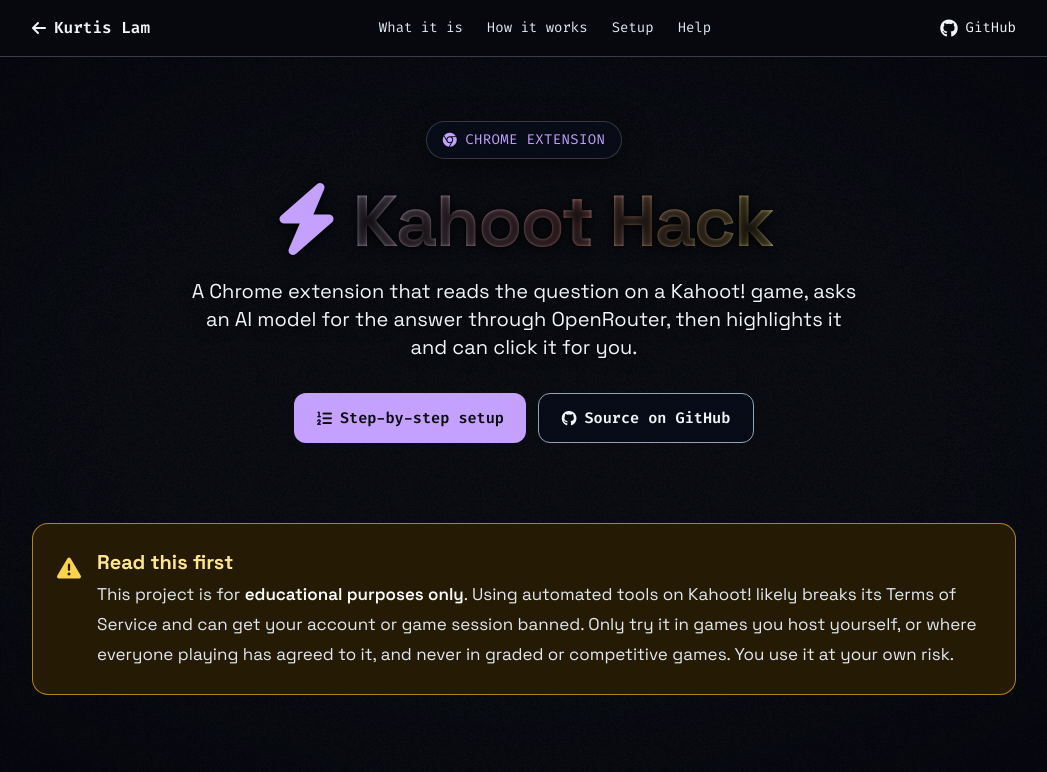
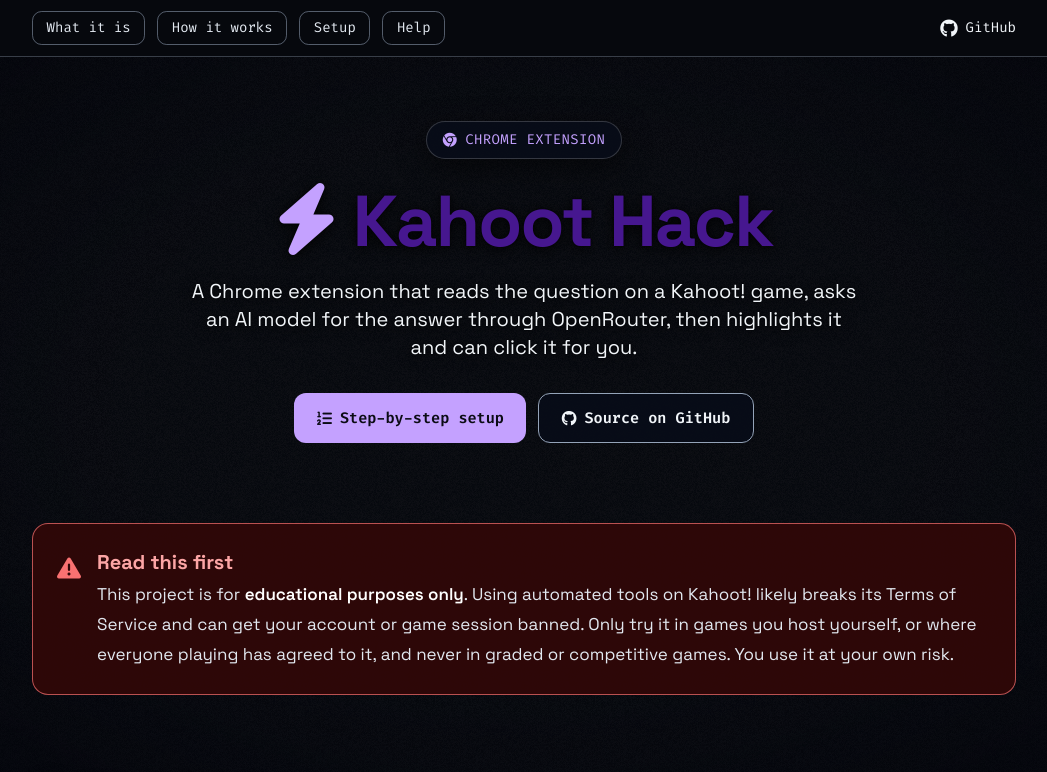
Before and after one commit to Kurtis-Lam/my-personal-webpage, a plain HTML site: page public/kahoot-hack.html in a window 1280 px wide. Shown: the top 772 px of the page, without its empty margins (116-1163 px from the left). Drawn offline with nearby package versions, Linux system fonts and the light colour scheme.

Commit message:
Update Kahoot Hack page
Set the Kahoot Hack title to solid #46178F, add bordered button styling to the top nav links, remove the top-left Kurtis Lam back button, point all GitHub links (top right, hero button, step 1) to https://github.com/Kurtis-Lam/kahoot-hack, change the Cost card to state the app is completely free via openrouter/free, and make the disclaimer warning red.

```diff
--- a/public/kahoot-hack.html
+++ b/public/kahoot-hack.html
@@ -60,11 +60,7 @@
     .text-readable { text-shadow: 0 2px 14px rgba(0, 0, 0, 0.9), 0 0 3px rgba(0, 0, 0, 0.7); }
 
     .gradient-title {
-      background-image: linear-gradient(90deg, #e9d5ff, #fda4af, #fde68a);
-      -webkit-background-clip: text;
-      background-clip: text;
-      -webkit-text-fill-color: transparent;
-      color: transparent;
+      color: #46178F;
     }
 
     .body-text { font-size: 1.0625rem; line-height: 1.75; color: #e2e8f0; }
@@ -111,6 +107,13 @@
     .btn-ghost { background: rgba(8, 12, 24, 0.92); color: #f1f5f9; border: 1px solid #94a3b8; }
     .btn-ghost:hover { border-color: var(--accent); color: var(--accent); }
 
+    .nav-btn {
+      display: inline-flex; align-items: center; padding: 0.35rem 0.85rem;
+      border: 1px solid rgba(148, 163, 184, 0.55); border-radius: 0.6rem;
+      background: transparent; transition: border-color 0.2s ease, color 0.2s ease;
+    }
+    .nav-btn:hover { border-color: var(--accent); }
+
     .data-table { width: 100%; border-collapse: collapse; font-size: 1rem; line-height: 1.55; }
     .data-table th, .data-table td { text-align: left; padding: 0.8rem 1rem; border-bottom: 1px solid #334155; vertical-align: top; }
     .data-table th { color: #fff; font-weight: 700; background: #0f172a; }
@@ -134,7 +137,7 @@
     }
     .tab-btn[aria-selected="true"] { background: var(--accent); color: #0b0b14; border-color: var(--accent); }
 
-    .warn { border: 1px solid rgba(251, 191, 36, 0.65); background: rgba(40, 28, 4, 0.94); }
+    .warn { border: 1px solid rgba(248, 113, 113, 0.7); background: rgba(48, 8, 8, 0.94); }
 
     a:focus-visible, button:focus-visible, summary:focus-visible {
       outline: 2px solid #67e8f9; outline-offset: 3px;
@@ -157,17 +160,13 @@
   <!-- Top bar -->
   <header class="topbar sticky top-0 z-30">
     <div class="max-w-5xl mx-auto px-5 h-14 flex items-center justify-between gap-4">
-      <a href="/" class="flex items-center gap-2 font-mono font-semibold text-slate-100 hover:text-[var(--accent)] text-sm md:text-base">
-        <i class="fa-solid fa-arrow-left"></i>
-        <span>Kurtis Lam</span>
-      </a>
-      <nav class="hidden md:flex items-center gap-6 font-mono text-sm text-slate-200" aria-label="On this page">
-        <a href="#what" class="hover:text-[var(--accent)]">What it is</a>
-        <a href="#how" class="hover:text-[var(--accent)]">How it works</a>
-        <a href="#setup" class="hover:text-[var(--accent)]">Setup</a>
-        <a href="#troubleshooting" class="hover:text-[var(--accent)]">Help</a>
+      <nav class="hidden md:flex items-center gap-3 font-mono text-sm text-slate-200" aria-label="On this page">
+        <a href="#what" class="nav-btn hover:text-[var(--accent)]">What it is</a>
+        <a href="#how" class="nav-btn hover:text-[var(--accent)]">How it works</a>
+        <a href="#setup" class="nav-btn hover:text-[var(--accent)]">Setup</a>
+        <a href="#troubleshooting" class="nav-btn hover:text-[var(--accent)]">Help</a>
       </nav>
-      <a href="https://github.com/Kurtis-Lam" target="_blank" rel="noopener noreferrer" class="font-mono text-sm text-slate-100 hover:text-[var(--accent)] flex items-center gap-2">
+      <a href="https://github.com/Kurtis-Lam/kahoot-hack" target="_blank" rel="noopener noreferrer" class="ml-auto font-mono text-sm text-slate-100 hover:text-[var(--accent)] flex items-center gap-2">
         <i class="fa-brands fa-github text-lg"></i><span class="hidden sm:inline">GitHub</span>
       </a>
     </div>
@@ -188,15 +187,15 @@
       </p>
       <div class="mt-8 flex flex-col sm:flex-row gap-3 w-full sm:w-auto">
         <a href="#setup" class="btn btn-primary"><i class="fa-solid fa-list-ol"></i><span>Step-by-step setup</span></a>
-        <a href="https://github.com/Kurtis-Lam" target="_blank" rel="noopener noreferrer" class="btn btn-ghost"><i class="fa-brands fa-github"></i><span>Source on GitHub</span></a>
+        <a href="https://github.com/Kurtis-Lam/kahoot-hack" target="_blank" rel="noopener noreferrer" class="btn btn-ghost"><i class="fa-brands fa-github"></i><span>Source on GitHub</span></a>
       </div>
     </section>
 
     <!-- Disclaimer -->
     <section class="warn rounded-2xl p-5 md:p-6 flex gap-4" aria-labelledby="disc-h">
-      <i class="fa-solid fa-triangle-exclamation text-amber-300 text-2xl mt-1"></i>
+      <i class="fa-solid fa-triangle-exclamation text-red-400 text-2xl mt-1"></i>
       <div class="body-text">
-        <h2 id="disc-h" class="text-lg md:text-xl font-bold text-amber-200 mb-1">Read this first</h2>
+        <h2 id="disc-h" class="text-lg md:text-xl font-bold text-red-300 mb-1">Read this first</h2>
         <p>This project is for <strong>educational purposes only</strong>. Using automated tools on Kahoot! likely breaks its Terms of Service and can get your account or game session banned. Only try it in games you host yourself, or where everyone playing has agreed to it, and never in graded or competitive games. You use it at your own risk.</p>
       </div>
     </section>
@@ -212,7 +211,7 @@
         <div class="glass-card rounded-2xl p-5"><div class="font-mono text-sm muted mb-1">Type</div><div class="text-lg font-semibold text-white">Chrome extension</div></div>
         <div class="glass-card rounded-2xl p-5"><div class="font-mono text-sm muted mb-1">Works on</div><div class="text-lg font-semibold text-white">kahoot.it (all frames)</div></div>
         <div class="glass-card rounded-2xl p-5"><div class="font-mono text-sm muted mb-1">AI provider</div><div class="text-lg font-semibold text-white">OpenRouter</div></div>
-        <div class="glass-card rounded-2xl p-5"><div class="font-mono text-sm muted mb-1">Cost</div><div class="text-lg font-semibold text-white">Free app, your own API credits</div></div>
+        <div class="glass-card rounded-2xl p-5"><div class="font-mono text-sm muted mb-1">Cost</div><div class="text-lg font-semibold text-white">Completely free (openrouter/free)</div></div>
       </div>
     </section>
 
@@ -253,7 +252,7 @@
           <span class="step-num">1</span>
           <div class="min-w-0 flex-1 body-text space-y-3">
             <h3 class="text-xl md:text-2xl font-bold text-white">Get the extension folder</h3>
-            <p>Download the <span class="ic">kahoot-hack</span> folder from <a href="https://github.com/Kurtis-Lam" target="_blank" rel="noopener noreferrer">my GitHub</a> and unzip it somewhere permanent (Chrome loads it from that location, so do not delete it afterwards).</p>
+            <p>Download the <span class="ic">kahoot-hack</span> folder from <a href="https://github.com/Kurtis-Lam/kahoot-hack" target="_blank" rel="noopener noreferrer">my GitHub</a> and unzip it somewhere permanent (Chrome loads it from that location, so do not delete it afterwards).</p>
             <p>It should look like this once you have added your keys file in step 3:</p>
             <div class="code-wrap"><button class="copy-btn" type="button" data-copy="#code-tree">Copy</button><pre class="code" id="code-tree">kahoot-hack/
 ├── manifest.json
```
